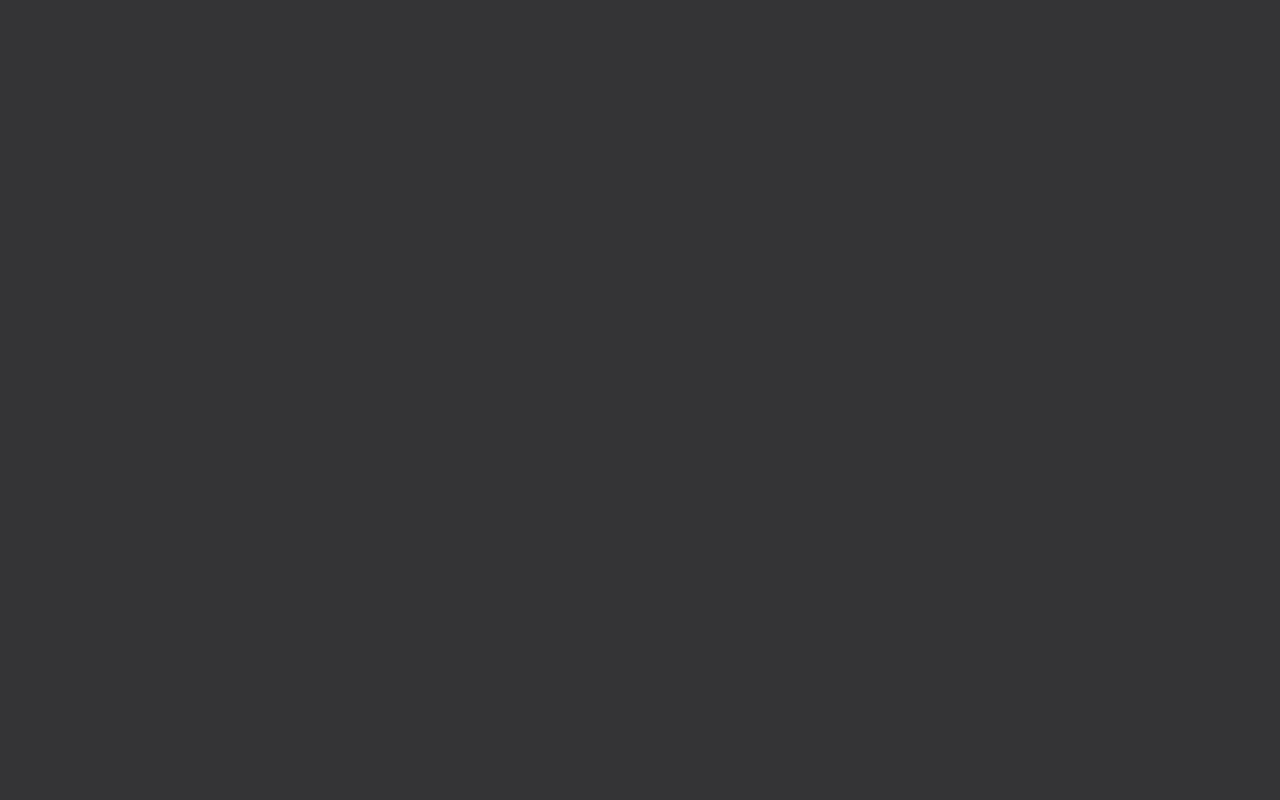
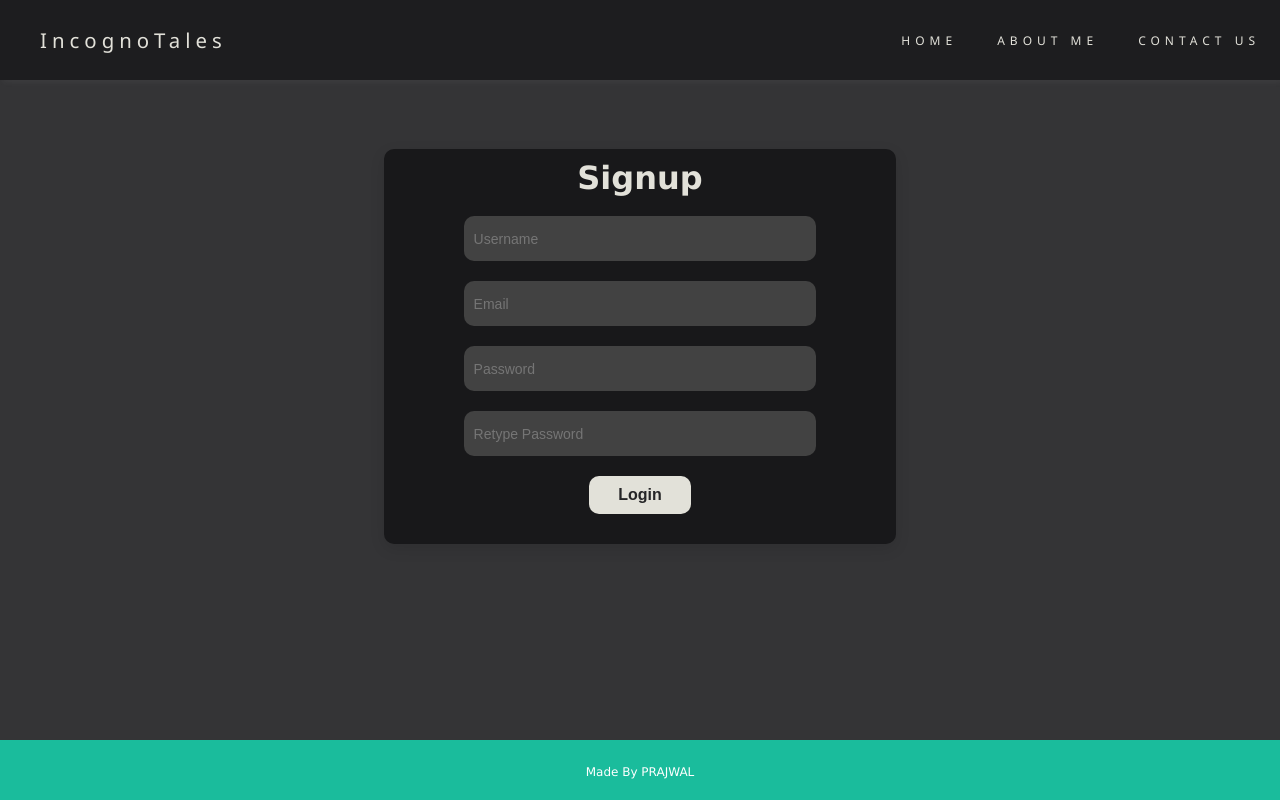
Before and after one commit to prajwal-longia/secrets-angular, an Angular app: page /signup in a window 1280 px wide. Before the commit this address led to /. Built offline with nearby package versions, Linux system fonts and the light colour scheme.

Commit message:
added auth frontend

```diff
--- a/src/app/auth/login/login.component.html
+++ b/src/app/auth/login/login.component.html
@@ -1 +1,12 @@
-<p>login works!</p>
+<app-intro-nav></app-intro-nav>
+<br>
+    <div class="login-box">
+      <h1>Login</h1>
+      <br>
+      <form #loginForm="ngForm">
+        <input type="text" placeholder="Username" ngModel id="login-input" #usernameInput="ngModel" required>
+        <input type="password" placeholder="Password" ngModel id="login-input" #passwordInput="ngModel" required>
+        <button type="submit" id="login-button">Login</button>
+      </form>
+    </div>
+<app-footer></app-footer>
--- a/src/app/auth/login/login.component.ts
+++ b/src/app/auth/login/login.component.ts
@@ -1,4 +1,6 @@
 import { Component } from '@angular/core';
+import { FormsModule, NgForm, NgModel } from '@angular/forms';
+
 
 @Component({
   selector: 'app-login',
--- a/src/app/auth/signup/signup.component.html
+++ b/src/app/auth/signup/signup.component.html
@@ -1 +1,14 @@
-<p>signup works!</p>
+<app-intro-nav></app-intro-nav>
+<br>
+    <div class="login-box">
+      <h1>Signup</h1>
+      <br>
+      <form>
+        <input type="text" placeholder="Username" id="login-input">
+        <input type="email" placeholder="Email" id="login-input">
+        <input type="password" placeholder="Password" id="login-input">
+        <input type="repassword" placeholder="Retype Password" id="login-input">
+        <button type="submit" id="login-button">Login</button>
+      </form>
+    </div>
+<app-footer></app-footer>
--- a/src/app/auth/signup/signup.component.ts
+++ b/src/app/auth/signup/signup.component.ts
@@ -1,4 +1,5 @@
 import { Component } from '@angular/core';
+import { FormsModule, NgForm } from '@angular/forms';
 
 @Component({
   selector: 'app-signup',
```
Also changed, not shown: src/app/app-routing.module.ts (+10 -0 lines).
